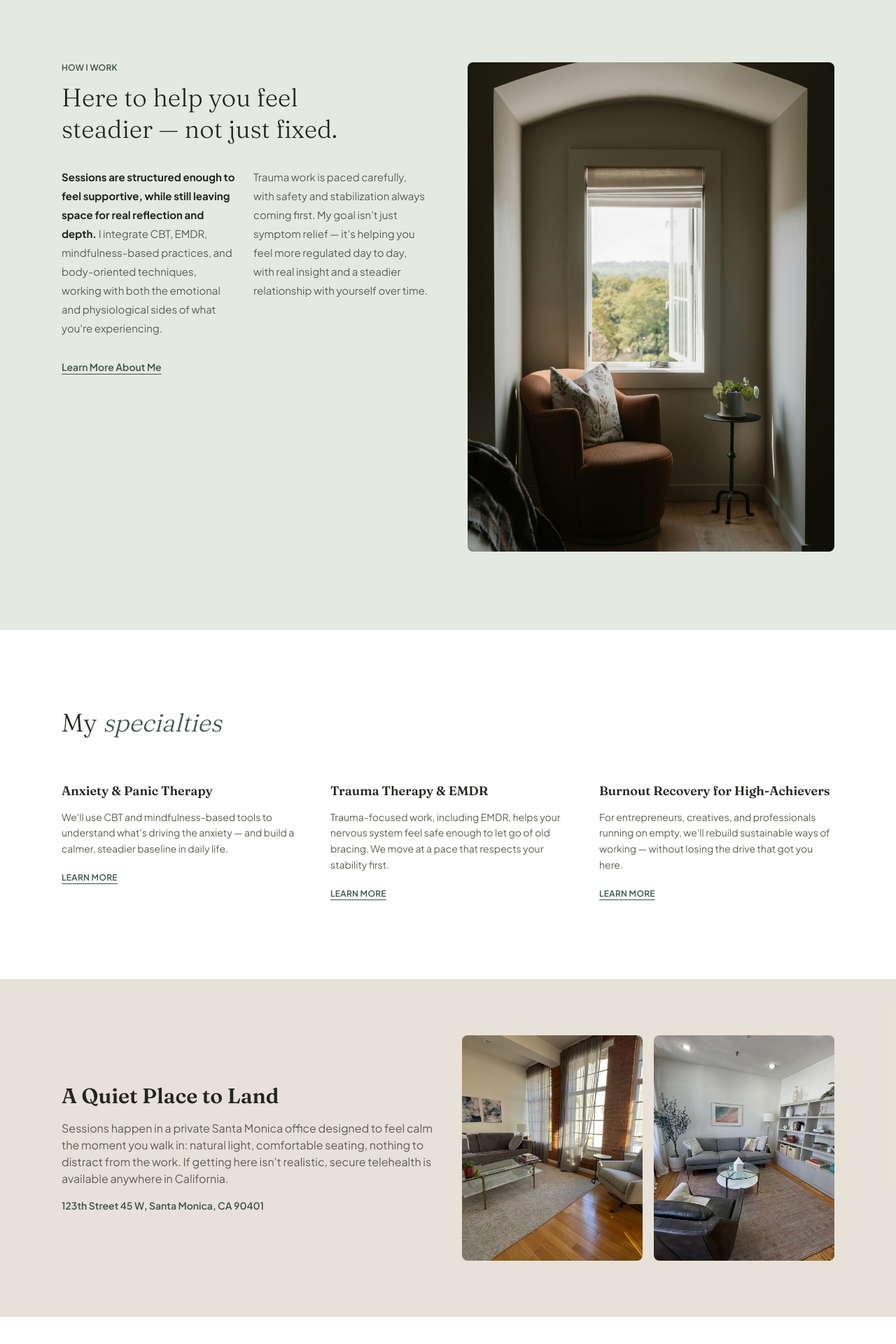
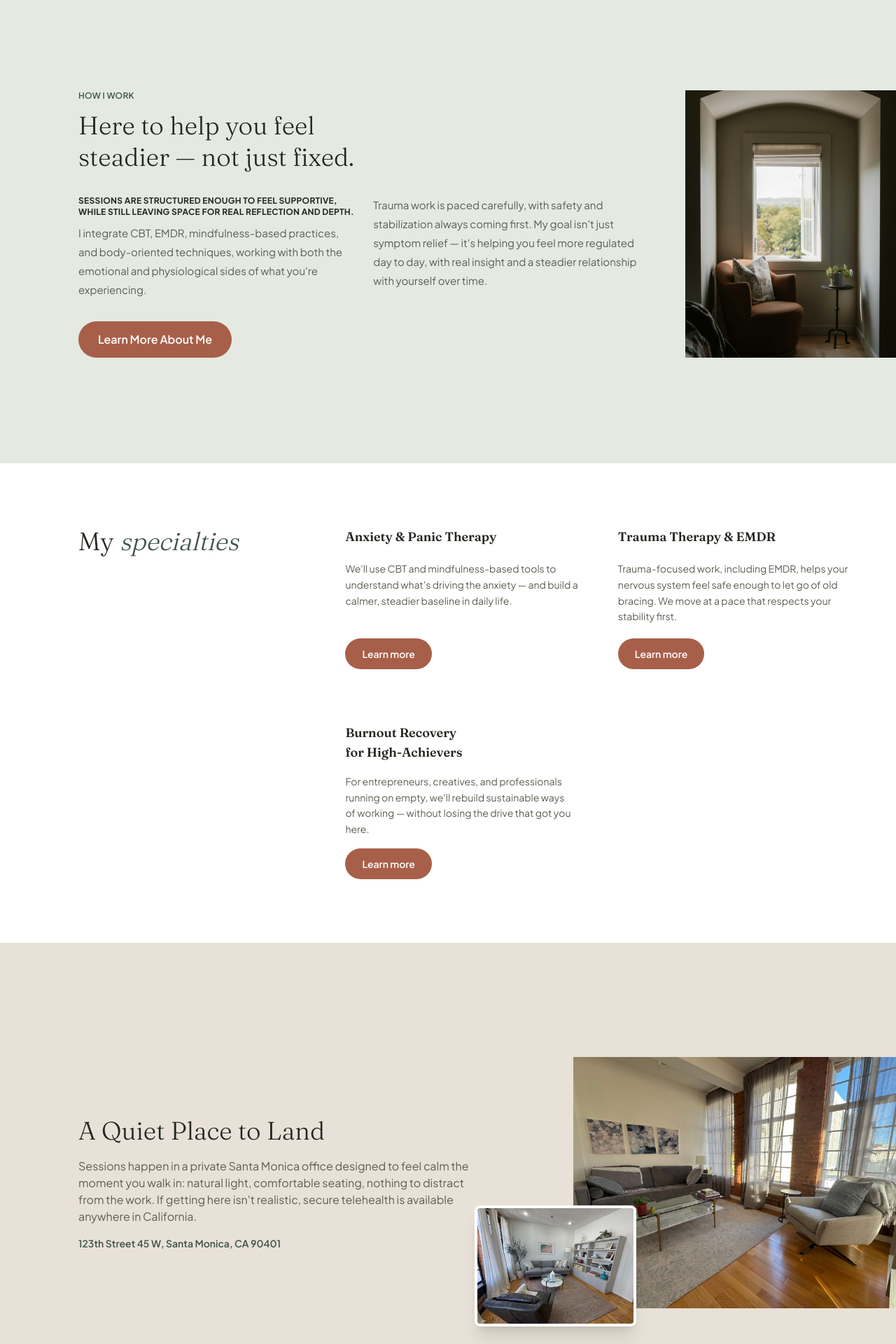
Before and after one commit to nishant23042002/maya-reynolds-therapy, a Next.js app: page / in a window 1280 px wide. Shown: the part 2880-4800 px from the top of the page at 70% size. Built offline with nearby package versions, Linux system fonts and the light colour scheme.

Commit message:
fix: structure HowIWork, OurOffice, and Services sections for improved layout and consistency

```diff
--- a/src/components/HowIWork.tsx
+++ b/src/components/HowIWork.tsx
@@ -2,45 +2,99 @@ import Image from "next/image";
 import { howIWork } from "@/lib/content";
 
 /**
- * Real layout, verified via devtools on the original's "How We Work"
- * section: full-width tinted band, a small eyebrow above the H2, a
- * two-column paragraph block (same lead/rest pattern as MissionIntro), a
- * tall portrait on the right, and an underlined text link — not a button.
+ * Real measurements, pulled from conejovalleycounseling.com's live DOM at
+ * 1425px and 1920px widths — "How We Work": eyebrow + H2 top-left, a
+ * two-column paragraph block below (first column leads with a distinct
+ * sentence, same lead/rest shape as MissionIntro), a text link, and a tall
+ * portrait bled to the right edge. Confirmed vw-consistent:
+ * text content starts 8.75vw from the left — identical to every other
+ * section's left inset — and the portrait's own left edge sits at a very
+ * consistent 76.5vw regardless of viewport width, bleeding from there to
+ * the section's right edge. The two text columns are fixed-equal-width
+ * with the sitewide fixed 20px gutter between them (`gap-x-5`), and the
+ * second column's paragraph starts level with the FIRST column's top line,
+ * not the first column's second paragraph — i.e. it's a 2-column grid row,
+ * not two independently-flowing blocks. Mobile (≤767px) DOM order, checked
+ * directly rather than assumed: eyebrow, H2, the photo (full-width,
+ * `aspect-[3/2]` — a wide landscape crop, not the desktop bleed's tall
+ * portrait one), then both paragraphs, then the link — the photo sits
+ * between the heading and the text, not after everything.
+ *
+ * The reference renders its lead sentence as its own smaller, bold,
+ * separate paragraph rather than an inline run — but reusing that literally
+ * (a long sentence in tiny bold body-copy) would be a one-off treatment
+ * found nowhere else on this site. MissionIntro already established the
+ * house convention for this exact lead/rest shape (`text-xs uppercase
+ * tracking-wide`, its own block, `mb-2`), so this uses that instead of the
+ * reference's specific styling, matching HowIWork to its own sibling
+ * sections rather than to the reference in isolation.
+ *
+ * Three deliberate divergences from a literal copy, all continuing patterns
+ * already applied elsewhere on this rebuild:
+ *   - Fills the full remaining viewport height below the header
+ *     (`md:min-h-[calc(100vh-115px)]`, content vertically centered). The
+ *     reference's own version is content-driven and taller than one screen
+ *     at both widths tested.
+ *   - The portrait bleeds to the right edge and stretches to match the
+ *     text column's height via the same `absolute inset-y-0` /
+ *     `position:relative`-wrapper technique used for Hero's and
+ *     MissionIntro's images, rather than the reference's own fixed-aspect
+ *     contained image.
+ *   - The closing link is styled as the same solid pill button used in
+ *     Hero (`rounded-full bg-accent-strong ... text-white`), not the
+ *     reference's underlined text link — this section sits on the same
+ *     mint (`bg-primary-soft`) background as Hero, so the identical
+ *     treatment reads as one consistent button style rather than a
+ *     mismatched one-off.
  */
 export default function HowIWork() {
   return (
     <section className="bg-primary-soft">
-      <div className="mx-auto grid max-w-6xl gap-12 px-6 py-20 md:grid-cols-2 md:items-start md:gap-14 md:py-28">
+      <div className="px-6 py-16 md:min-h-[calc(100vh-115px)] md:flex md:flex-col md:justify-center md:px-0 md:py-[7vmax]">
+        <div className="md:relative">
+          <div className="pointer-events-none absolute inset-y-0 right-0 hidden w-[23.5vmax] md:block">
+            <Image
+              src={howIWork.image.src}
+              alt={howIWork.image.alt}
+              fill
+              sizes="24vmax"
+              className="object-cover"
+            />
+          </div>
+
+          <div className="flex flex-col gap-8 md:ml-[8.75vmax] md:mr-[27vmax]">
             <div>
               <p className="mb-3 text-xs font-semibold uppercase tracking-wide text-primary">
                 {howIWork.eyebrow}
               </p>
-          <h2 className="mb-8 max-w-md font-display text-3xl font-light leading-tight text-ink md:text-4xl">
+              <h2 className="max-w-md font-display text-3xl font-light leading-tight text-ink md:text-4xl">
                 {howIWork.heading}
               </h2>
-          <div className="grid gap-6 sm:grid-cols-2">
+            </div>
+
+            <div className="relative aspect-[3/2] w-full overflow-hidden rounded-lg md:hidden">
+              <Image src={howIWork.image.src} alt={howIWork.image.alt} fill sizes="100vw" className="object-cover" />
+            </div>
+
+            <div className="grid gap-6 sm:grid-cols-2 md:gap-x-5">
               {howIWork.paragraphs.map((p, i) => (
                 <p key={i} className="text-[15px] leading-[1.8] text-ink-muted">
-                {p.lead && <strong className="text-ink">{p.lead} </strong>}
+                  {p.lead && (
+                    <strong className="mb-2 block text-xs uppercase tracking-wide text-ink">
+                      {p.lead}
+                    </strong>
+                  )}
                   {p.rest}
                 </p>
               ))}
             </div>
             <a
               href="#about"
-            className="mt-8 inline-block text-sm font-semibold text-primary underline underline-offset-4"
+              className="w-fit rounded-full bg-accent-strong px-7 py-3.5 text-base font-semibold text-white transition-colors hover:bg-accent"
             >
               {howIWork.cta}
             </a>
           </div>
-        <div className="relative aspect-[3/4] w-full overflow-hidden rounded-lg">
-          <Image
-            src={howIWork.image.src}
-            alt={howIWork.image.alt}
-            fill
-            sizes="(min-width: 768px) 45vw, 100vw"
-            className="object-cover"
-          />
         </div>
       </div>
     </section>
--- a/src/components/OurOffice.tsx
+++ b/src/components/OurOffice.tsx
@@ -2,40 +2,68 @@ import Image from "next/image";
 import { office, site } from "@/lib/content";
 
 /**
- * The new section required by Part 3 — doesn't exist on the original at
- * all, so there's no layout to clone here. Real judgment call territory:
- * make it feel warm and trustworthy, matching the rest of your site's
- * spacing/typography (Reynolds Rebuild § "Our Office" spec).
+ * The one section with no original to clone — it doesn't exist on
+ * conejovalleycounseling.com at all (added for Part 3's checklist). Given
+ * creative latitude here rather than a reference to measure, but kept on
+ * the same fluid-vmax full-bleed system every other section uses, so it
+ * doesn't read as a different site bolted on: `md:min-h-[calc(100vh-115px)]`
+ * viewport fill, `8.75vmax` left inset, a photo bleeding to the section's
+ * own edge.
  *
- * Images are already wired to the real photos from Maya's profile
- * document/Drive folder — do not swap these for stock photography, the
- * checklist explicitly requires the real ones.
+ * Both office photos are native 4:3 landscape (checked their actual pixel
+ * dimensions rather than guessing) — stretching one into a tall, narrow
+ * portrait bleed like Hero/MissionIntro's headshots would crop away most
+ * of the room. Instead: one photo bleeds to the right edge at a height
+ * that keeps it close to its own 4:3 crop (`md:min-h-[28vmax]` on the
+ * shared wrapper, chosen so the bleed photo's 36vmax width divided by that
+ * height lands near 4:3, not stretched thin), and the second is a smaller
+ * accent card overlapping its bottom-left corner — a bordered, shadowed
+ * card floating on top, distinct from the plain full-bleed treatment used
+ * everywhere else, since this is the one section where a small design
+ * flourish doesn't fight an existing layout it needs to match. Mobile
+ * drops the overlap (it only reads as intentional with room to breathe)
+ * and simply stacks both photos edge-to-edge below the text.
  */
 export default function OurOffice() {
   return (
     <section id="office" className="bg-secondary/60">
-      <div className="mx-auto max-w-6xl px-6 py-20">
-        <div className="grid gap-10 md:grid-cols-2 md:items-center">
-          <div>
-            <h2 className="mb-4 font-display text-3xl font-semibold text-ink">
+      <div className="px-6 py-16 md:min-h-[calc(100vh-115px)] md:flex md:flex-col md:justify-center md:px-0 md:py-[7vmax]">
+        <div className="md:relative md:flex md:min-h-[28vmax] md:items-center">
+          <div className="pointer-events-none absolute inset-y-0 right-0 hidden w-[36vmax] md:block">
+            <Image
+              src={office.images[0].src}
+              alt={office.images[0].alt}
+              fill
+              sizes="37vmax"
+              className="object-cover"
+            />
+          </div>
+
+          <div className="pointer-events-none absolute bottom-0 right-[29vmax] hidden aspect-[4/3] w-[18vmax] translate-y-[15%] overflow-hidden rounded-lg border-4 border-surface shadow-xl md:block">
+            <Image
+              src={office.images[1].src}
+              alt={office.images[1].alt}
+              fill
+              sizes="18vmax"
+              className="object-cover"
+            />
+          </div>
+
+          <div className="flex flex-col items-start gap-4 md:ml-[8.75vmax] md:mr-[46vmax]">
+            <h2 className="font-display text-3xl font-light leading-tight text-ink md:text-4xl">
               {office.heading}
             </h2>
-            <p className="mb-4 text-ink-muted">{office.body}</p>
+            <p className="text-ink-muted">{office.body}</p>
             <p className="text-sm font-semibold text-primary">{site.address}</p>
           </div>
-          <div className="grid grid-cols-2 gap-4">
-            {office.images.map((img) => (
-              <div key={img.src} className="relative aspect-[4/5] overflow-hidden rounded-lg">
-                <Image
-                  src={img.src}
-                  alt={img.alt}
-                  fill
-                  sizes="(min-width: 768px) 22vw, 45vw"
-                  className="object-cover"
-                />
-              </div>
-            ))}
-          </div>
+        </div>
+
+        <div className="mt-10 flex flex-col gap-5 md:hidden">
+          {office.images.map((img) => (
+            <div key={img.src} className="relative aspect-[4/3] w-full overflow-hidden rounded-lg">
+              <Image src={img.src} alt={img.alt} fill sizes="100vw" className="object-cover" />
+            </div>
+          ))}
         </div>
       </div>
     </section>
--- a/src/components/Services.tsx
+++ b/src/components/Services.tsx
@@ -1,30 +1,94 @@
 import { services } from "@/lib/content";
 
 /**
- * Real layout, verified via devtools: the original's specialty cards have no
- * border or background — plain text blocks (heading, body, "Learn more"
- * link). Kept borderless to match. Three cards, not the original's four —
- * the assignment checklist asks for exactly three services pulled from
- * Maya's profile. "Learn more" stays a visual affordance only; the
- * assignment is homepage-only, no destination page needed.
+ * Real measurements, pulled from conejovalleycounseling.com's live DOM at
+ * 1425px and 1920px widths — "Our specialties include…": heading top-left,
+ * beside a grid of specialty cards to its right (title, body, "Learn more"
+ * link), not the heading-above-a-row layout this section had before.
+ * Confirmed vw-consistent: heading left inset is the sitewide 8.75vw, and
+ * the reference reuses ONE column width for everything in this row — the
+ * heading's own block, and each of its two card columns, are all the exact
+ * same 25.4vw wide, separated by the exact same ~4.4vw gutter throughout
+ * (heading-to-card1, card1-to-card2). Row-to-row gap is generous — about
+ * 6vw between one row's content and the next — which is what makes the
+ * reference read as clearly-divided cards rather than a dense block; the
+ * first pass at this section reused that gutter for the small gaps but
+ * missed this larger one, which is what actually made it feel cluttered
+ * next to the reference.
+ *
+ * The reference has four specialties in a 2×2 grid; this keeps exactly
+ * three (assignment checklist requirement, not a layout choice — see the
+ * `services` export). Rather than force 3 columns into the same width the
+ * reference gives 2 (which is what the first pass did, and why every card
+ * read as cramped and text wrapped awkwardly), this keeps the reference's
+ * real 2-column width: the first two specialties sit side by side, and the
+ * third sits on its own row below at that same single-column width — kept
+ * narrow to match the other two rather than stretched wide, so all three
+ * wrap text at the same line length.
+ *
+ * The first row's two cards are `md:contents` so their title/body/link
+ * become direct items of that row's own grid (`md:grid-flow-col`) instead
+ * of two independently-sized columns — the same fix WhoIHelp and this
+ * section's first pass both needed: without it, whichever card's body
+ * happens to wrap a line shorter throws its own "Learn more" out of line
+ * with the other. `grid-auto-flow: column` also needs an explicit row
+ * count (`md:grid-rows-[auto_auto_auto]`) to know when to wrap into the
+ * next column — omit it and all 6 flattened items (2 cards ×
+ * title/body/link) each claim their own column instead of grouping
+ * 2-per-card. The third card has nothing to align against, so it's left
+ * as a plain block.
+ *
+ * "Learn more" is styled as the same solid pill button used in Hero and
+ * HowIWork (`rounded-full bg-accent-strong ... text-white`), not the
+ * reference's plain underlined text — continuing the one-button-style
+ * pattern already applied there rather than introducing a second,
+ * text-link CTA style. Still a `<span>`, not an `<a>`, though: the
+ * assignment is homepage-only, so there's no per-service page for it to
+ * actually link to — a real `href` here would just be a dead link wearing
+ * a button's clothes. The visual language changed; the "no destination
+ * page, so no real link" reasoning from the original version didn't.
+ *
+ * Fills the full remaining viewport height below the header
+ * (`md:min-h-[calc(100vh-115px)]`, content vertically centered), continuing
+ * the pattern already applied to every other section on this rebuild.
  */
+function ServiceCard({ title, body }: { title: string; body: string }) {
+  return (
+    <>
+      <h3 className="font-display text-lg font-semibold text-ink">{title}</h3>
+      <p className="text-sm leading-relaxed text-ink-muted">{body}</p>
+      <span className="w-fit rounded-full bg-accent-strong px-6 py-3 text-sm font-semibold text-white transition-colors hover:bg-accent">
+        Learn more
+      </span>
+    </>
+  );
+}
+
 export default function Services() {
+  const [first, second, third] = services;
+
   return (
     <section id="services" className="bg-surface">
-      <div className="mx-auto max-w-6xl px-6 py-20 md:py-28">
-        <h2 className="mb-12 font-display text-3xl font-light text-ink md:mb-16 md:text-4xl">
-          My <span className="italic text-primary">specialties</span>
-        </h2>
-        <div className="grid gap-10 md:grid-cols-3 md:gap-12">
-          {services.map((service) => (
-            <div key={service.title}>
-              <h3 className="mb-3 font-display text-lg font-semibold text-ink">{service.title}</h3>
-              <p className="mb-4 text-sm leading-relaxed text-ink-muted">{service.body}</p>
-              <span className="text-xs font-semibold uppercase tracking-wide text-primary underline underline-offset-4">
-                Learn more
-              </span>
+      <div className="flex flex-col gap-10 px-6 py-20 md:min-h-[calc(100vh-115px)] md:flex-col md:justify-center md:px-0 md:py-0">
+        <div className="md:grid md:ml-[8.75vmax] md:mr-[5vmax] md:grid-cols-[25.4vmax_1fr] md:gap-x-[4.4vmax]">
+          <h2 className="font-display text-3xl font-light text-ink md:text-4xl">
+            My <span className="italic text-primary">specialties</span>
+          </h2>
+
+          <div className="mt-10 flex flex-col gap-16 md:mt-0 md:gap-[6vmax]">
+            <div className="grid gap-10 md:grid-flow-col md:grid-cols-2 md:grid-rows-[auto_auto_auto] md:gap-x-[4.4vmax] md:gap-y-5">
+              <div className="flex flex-col gap-4 md:contents">
+                <ServiceCard title={first.title} body={first.body} />
+              </div>
+              <div className="flex flex-col gap-4 md:contents">
+                <ServiceCard title={second.title} body={second.body} />
+              </div>
             </div>
-          ))}
+
+            <div className="flex flex-col gap-4 md:max-w-[25.4vmax]">
+              <ServiceCard title={third.title} body={third.body} />
+            </div>
+          </div>
         </div>
       </div>
     </section>
```
Lines whose indentation alone changed are shown as unchanged.
